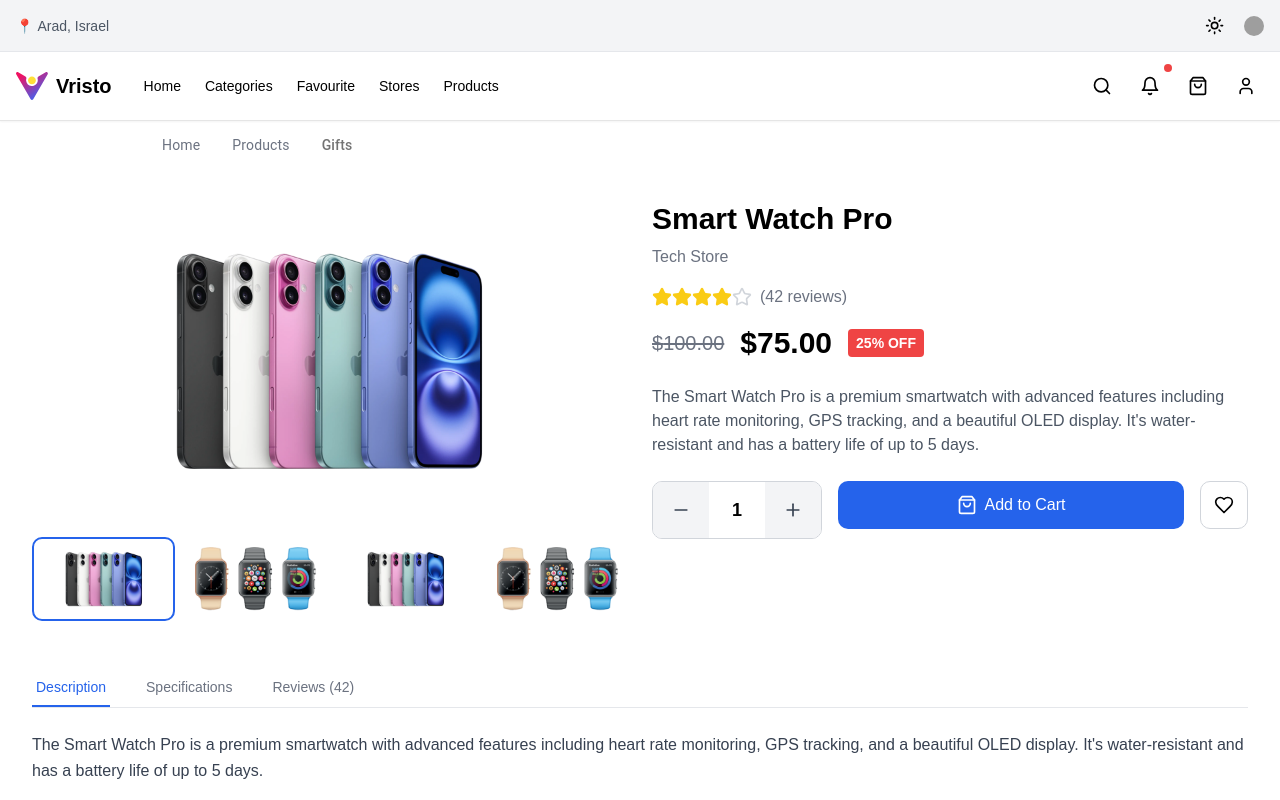
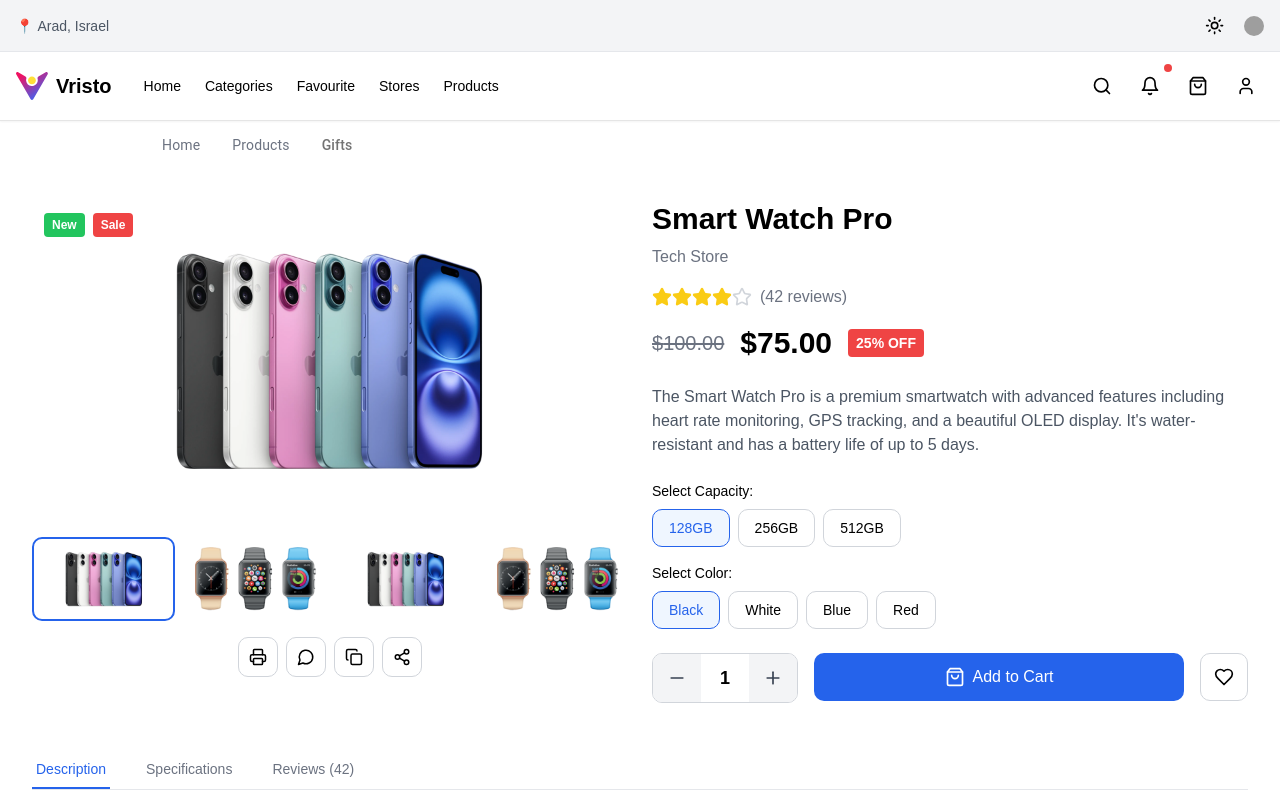
Before and after one commit to Hazemhw22/vristo-ecommerce, a Next.js app: page /products/gifts in a window 1280 px wide. Shown: the top 800 px of the page. Built offline with nearby package versions, Linux system fonts and the light colour scheme; grey boxes are pictures that could not be loaded; some icons are missing.

Commit message:
update 3

```diff
--- a/app/products/[id]/page.tsx
+++ b/app/products/[id]/page.tsx
@@ -2,7 +2,7 @@
 
 import { useState } from "react"
 import Image from "next/image"
-import { Heart, ShoppingBag, Minus, Plus, Star } from "lucide-react"
+import { Heart, ShoppingBag, Minus, Plus, Star, Printer, Share2, Copy, MessageCircle } from "lucide-react"
 import { useCart } from "../../../components/cart-provider"
 import SuggestedProductsCarousel from "../../../components/SuggestedProductsCarousel"
 
@@ -184,6 +184,8 @@ export default function ProductDetail({ params }: ProductDetailProps) {
   const [activeImage, setActiveImage] = useState(0)
   const [isFavorite, setIsFavorite] = useState(false)
   const [activeTab, setActiveTab] = useState("description")
+  const [selectedCapacity, setSelectedCapacity] = useState("128GB")
+  const [selectedColor, setSelectedColor] = useState("Black")
   const { addItem } = useCart()
 
   const handleAddToCart = () => {
@@ -196,12 +198,39 @@ export default function ProductDetail({ params }: ProductDetailProps) {
     })
   }
 
+  const handleShare = (type: string) => {
+    const url = window.location.href
+    const text = `Check out this ${product.name} - $${product.discountedPrice}`
+
+    switch (type) {
+      case "whatsapp":
+        window.open(`https://wa.me/?text=${encodeURIComponent(text + " " + url)}`, "_blank")
+        break
+      case "copy":
+        navigator.clipboard.writeText(url)
+        break
+      case "print":
+        window.print()
+        break
+      case "share":
+        if (navigator.share) {
+          navigator.share({ title: product.name, text, url })
+        }
+        break
+    }
+  }
+
   return (
     <div className="container mx-auto py-8 px-4">
       {/* Product Details Section */}
       <div className="grid grid-cols-1 md:grid-cols-2 gap-6 mb-12">
         <div>
           <div className="bg-white dark:bg-gray-800 rounded-lg overflow-hidden mb-4 h-80 flex items-center justify-center relative">
+            {/* Badges */}
+            <div className="absolute top-3 left-3 z-10 flex gap-2">
+              <span className="bg-green-500 text-white px-2 py-1 rounded text-xs font-bold">New</span>
+              <span className="bg-red-500 text-white px-2 py-1 rounded text-xs font-bold">Sale</span>
+            </div>
             <Image
               src={product.images[activeImage] || "/placeholder.svg"}
               alt={product.name}
@@ -211,7 +240,7 @@ export default function ProductDetail({ params }: ProductDetailProps) {
               priority
             />
           </div>
-          <div className="grid grid-cols-4 gap-2">
+          <div className="grid grid-cols-4 gap-2 mb-4">
             {product.images.map((image, index) => (
               <div
                 key={index}
@@ -232,6 +261,38 @@ export default function ProductDetail({ params }: ProductDetailProps) {
                 </div>
               </div>
             ))}
+          </div>
+
+          {/* Share Buttons */}
+          <div className="flex gap-2 justify-center">
+            <button
+              onClick={() => handleShare("print")}
+              className="flex items-center justify-center w-10 h-10 border border-gray-300 dark:border-gray-600 rounded-md hover:bg-gray-50 dark:hover:bg-gray-700 transition-colors"
+              title="Print"
+            >
+              <Printer size={18} />
+            </button>
+            <button
+              onClick={() => handleShare("whatsapp")}
+              className="flex items-center justify-center w-10 h-10 border border-gray-300 dark:border-gray-600 rounded-md hover:bg-gray-50 dark:hover:bg-gray-700 transition-colors"
+              title="Share on WhatsApp"
+            >
+              <MessageCircle size={18} />
+            </button>
+            <button
+              onClick={() => handleShare("copy")}
+              className="flex items-center justify-center w-10 h-10 border border-gray-300 dark:border-gray-600 rounded-md hover:bg-gray-50 dark:hover:bg-gray-700 transition-colors"
+              title="Copy Link"
+            >
+              <Copy size={18} />
+            </button>
+            <button
+              onClick={() => handleShare("share")}
+              className="flex items-center justify-center w-10 h-10 border border-gray-300 dark:border-gray-600 rounded-md hover:bg-gray-50 dark:hover:bg-gray-700 transition-colors"
+              title="Share"
+            >
+              <Share2 size={18} />
+            </button>
           </div>
         </div>
 
@@ -259,27 +320,67 @@ export default function ProductDetail({ params }: ProductDetailProps) {
 
           <p className="text-gray-600 dark:text-gray-300 mb-6">{product.description}</p>
 
+          {/* Product Options */}
+          <div className="space-y-4 mb-6">
+            <div>
+              <label className="block text-sm font-medium mb-2">Select Capacity:</label>
+              <div className="flex gap-2">
+                {["128GB", "256GB", "512GB"].map((capacity) => (
+                  <button
+                    key={capacity}
+                    onClick={() => setSelectedCapacity(capacity)}
+                    className={`px-4 py-2 border rounded-md text-sm font-medium transition-colors ${
+                      selectedCapacity === capacity
+                        ? "border-blue-600 bg-blue-50 text-blue-600 dark:bg-blue-900/20 dark:text-blue-400"
+                        : "border-gray-300 dark:border-gray-600 hover:border-gray-400 dark:hover:border-gray-500"
+                    }`}
+                  >
+                    {capacity}
+                  </button>
+                ))}
+              </div>
+            </div>
+
+            <div>
+              <label className="block text-sm font-medium mb-2">Select Color:</label>
+              <div className="flex gap-2">
+                {["Black", "White", "Blue", "Red"].map((color) => (
+                  <button
+                    key={color}
+                    onClick={() => setSelectedColor(color)}
+                    className={`px-4 py-2 border rounded-md text-sm font-medium transition-colors ${
+                      selectedColor === color
+                        ? "border-blue-600 bg-blue-50 text-blue-600 dark:bg-blue-900/20 dark:text-blue-400"
+                        : "border-gray-300 dark:border-gray-600 hover:border-gray-400 dark:hover:border-gray-500"
+                    }`}
+                  >
+                    {color}
+                  </button>
+                ))}
+              </div>
+            </div>
+          </div>
+
           <div className="flex flex-col sm:flex-row gap-4">
-         <div className="flex border border-gray-300 dark:border-gray-600 rounded-md overflow-hidden w-max">
+            <div className="flex border border-gray-300 dark:border-gray-600 rounded-md overflow-hidden w-max">
               <button
-                className="w-14 h-14 flex items-center justify-center bg-gray-100 dark:bg-gray-700 text-gray-700 dark:text-gray-200 hover:bg-gray-200 dark:hover:bg-gray-600 transition"
+                className="w-12 h-12 flex items-center justify-center bg-gray-100 dark:bg-gray-700 text-gray-700 dark:text-gray-200 hover:bg-gray-200 dark:hover:bg-gray-600 transition"
                 onClick={() => setQuantity(Math.max(1, quantity - 1))}
                 aria-label="Decrease quantity"
               >
                 <Minus size={20} />
               </button>
-              <div className="w-14 h-14 flex items-center justify-center font-semibold text-lg select-none">
+              <div className="w-12 h-12 flex items-center justify-center font-semibold text-lg select-none">
                 {quantity}
               </div>
               <button
-                className="w-14 h-14 flex items-center justify-center bg-gray-100 dark:bg-gray-700 text-gray-700 dark:text-gray-200 hover:bg-gray-200 dark:hover:bg-gray-600 transition"
+                className="w-12 h-12 flex items-center justify-center bg-gray-100 dark:bg-gray-700 text-gray-700 dark:text-gray-200 hover:bg-gray-200 dark:hover:bg-gray-600 transition"
                 onClick={() => setQuantity(quantity + 1)}
                 aria-label="Increase quantity"
               >
                 <Plus size={20} />
               </button>
             </div>
-
 
             <button
               className="flex-1 h-12 bg-blue-600 text-white rounded-md font-medium hover:bg-blue-700 transition-colors flex items-center justify-center gap-2"
@@ -384,7 +485,7 @@ export default function ProductDetail({ params }: ProductDetailProps) {
         {activeTab === "reviews" && (
           <div className="space-y-6">
             <div className="text-center py-8">
-              <p className="text-gray-500 dark:text-gray-400">Reviews feature coming soon!</p>
+              <p className="text-gray-500 dark:text-gray-400">Suggested Products!</p>
             </div>
           </div>
         )}
--- a/components/SuggestedProductsCarousel.tsx
+++ b/components/SuggestedProductsCarousel.tsx
@@ -18,12 +18,12 @@ type SuggestedProduct = {
 }
 
 interface SuggestedProductsCarouselProps {
-  products: SuggestedProduct[]
+  products?: SuggestedProduct[]
   title?: string
 }
 
 export default function SuggestedProductsCarousel({
-  products,
+  products = [],
   title = "You might also like",
 }: SuggestedProductsCarouselProps) {
   const [currentIndex, setCurrentIndex] = useState(0)
```
